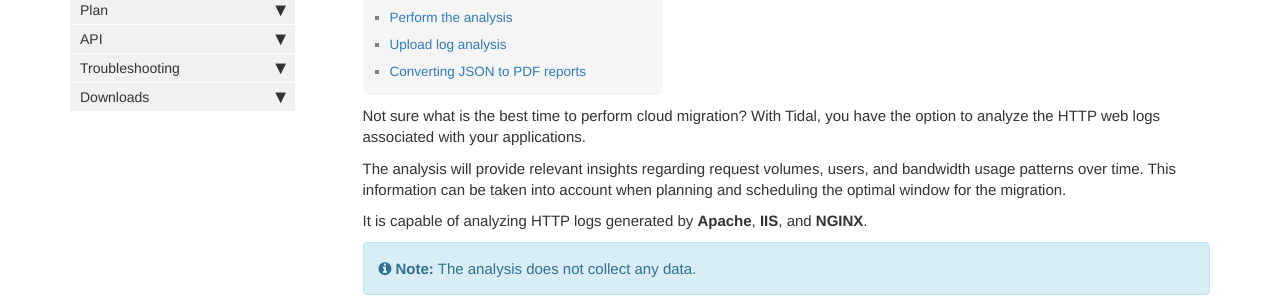
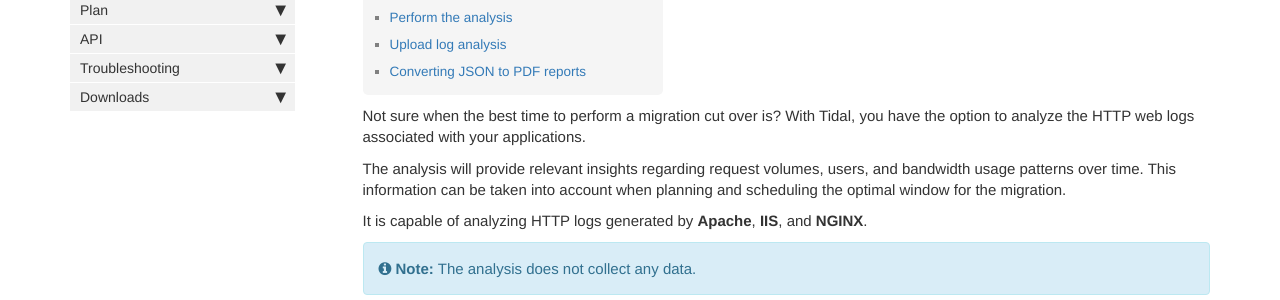
Before and after one commit to tidalmigrations/tidalmigrations.github.io, a Jekyll site: the page built from pages/tidal tools/analyze_logs.md, in a window 1280 px wide. Shown: the part 220-520 px from the top of the page. Built offline with Jekyll 4.4.1, drawn with Linux system fonts in a browser that asks for light colours; nearby versions of some CDN libraries; comment, search, counter and statistics services are not loaded.

Commit message:
Update pages/tidal tools/analyze_logs.md
Co-authored-by: Philip Rees <philrees@gmail.com>

```diff
--- a/pages/tidal tools/analyze_logs.md
+++ b/pages/tidal tools/analyze_logs.md
@@ -7,7 +7,7 @@ sidebar: main_sidebar
 permalink: analyze-logs.html
 folder: tidaltools
 ---
-Not sure what is the best time to perform cloud migration?
+Not sure when the best time to perform a migration cut over is?
 With Tidal, you have the option to analyze the HTTP web logs associated with your applications.
 
 The analysis will provide relevant insights regarding request volumes, users, and bandwidth usage patterns over time.
```
